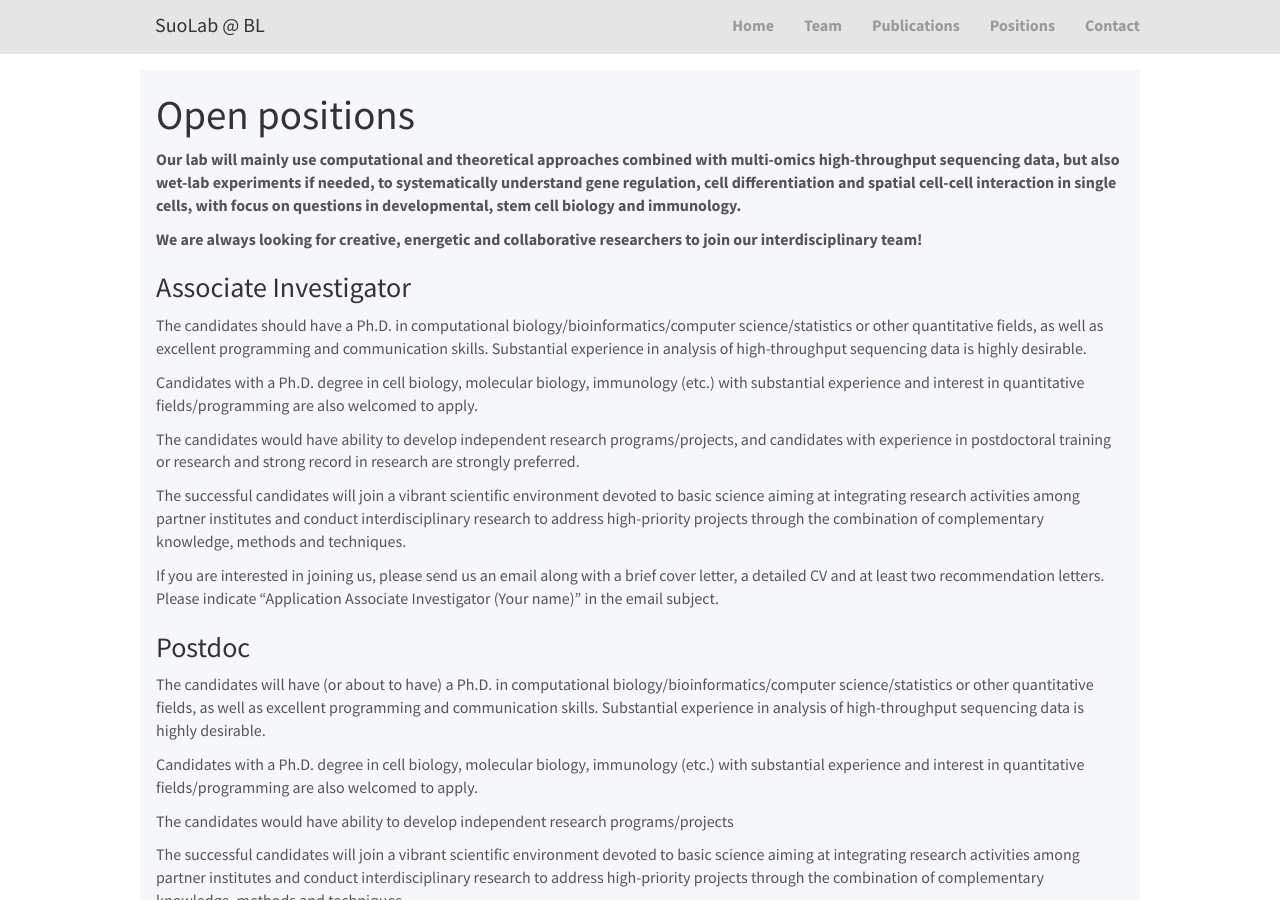
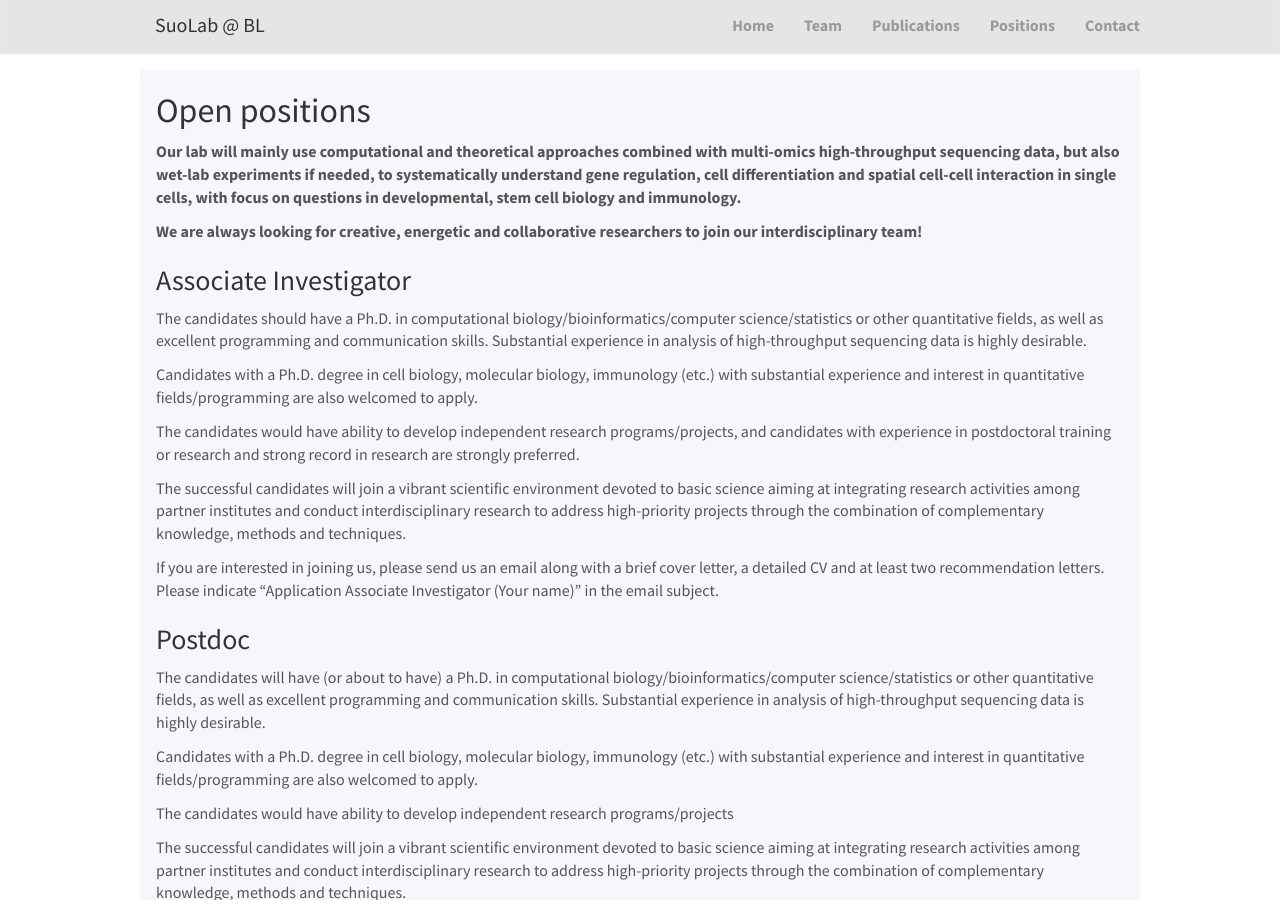
Before and after one commit to suoshengbao/suoshengbao.github.io, a Jekyll site: the page built from _pages/openings.md, in a window 1280 px wide and 900 px high. Built offline with Jekyll 4.4.1, drawn with Linux system fonts in a browser that asks for light colours; nearby versions of some CDN libraries.

```diff
--- a/_pages/openings.md
+++ b/_pages/openings.md
@@ -6,7 +6,7 @@ sitemap: false
 permalink: /positions
 ---
 
-# Open positions
+## Open positions
 
 <p>**Our lab will mainly use computational and theoretical approaches combined with multi-omics high-throughput sequencing data, but also wet-lab experiments if needed, to systematically understand gene regulation, cell differentiation and spatial cell-cell interaction in single cells, with focus on questions in developmental, stem cell biology and immunology.** </p>
 <p>**We are always looking for creative, energetic and collaborative researchers to join our interdisciplinary team!**</p>
```
